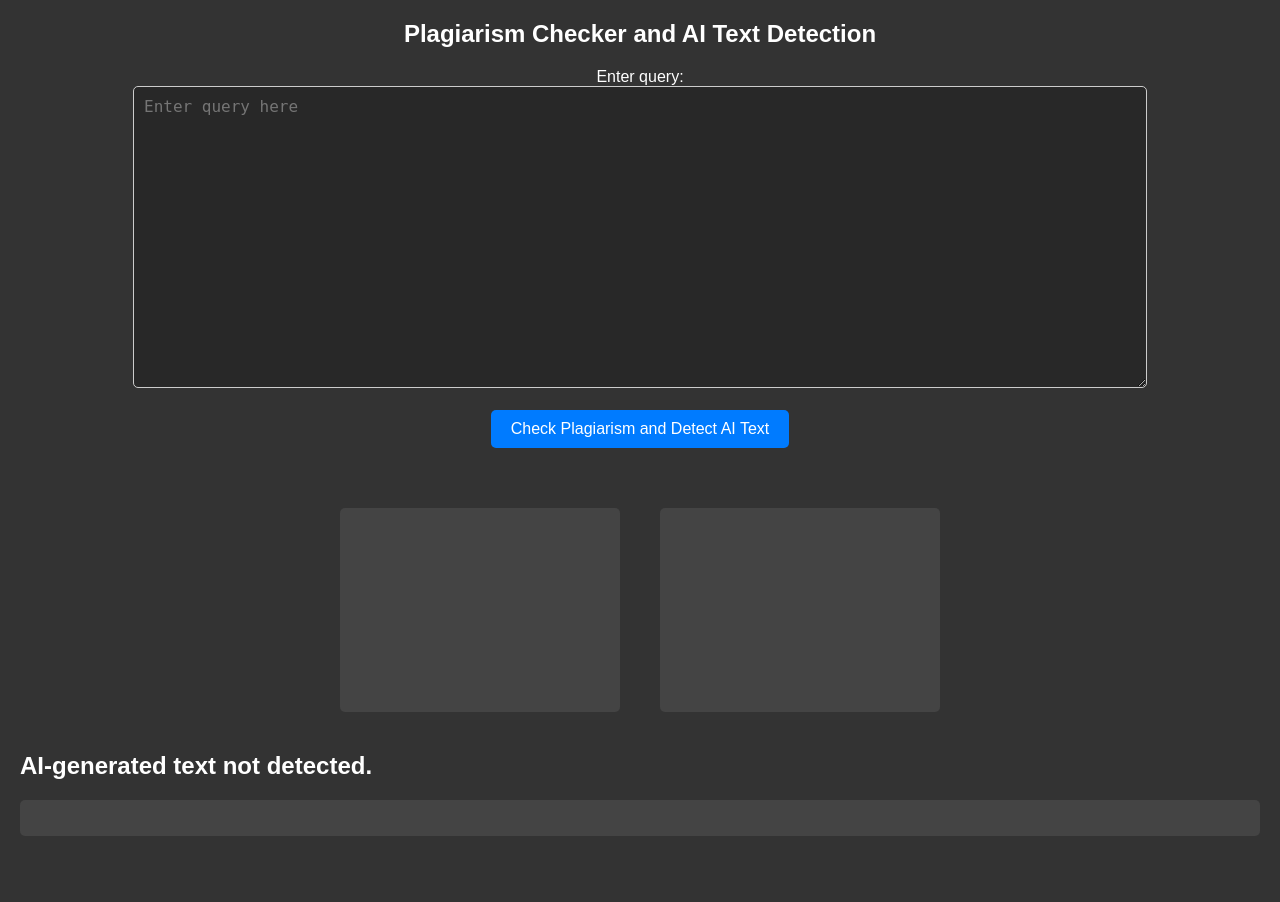
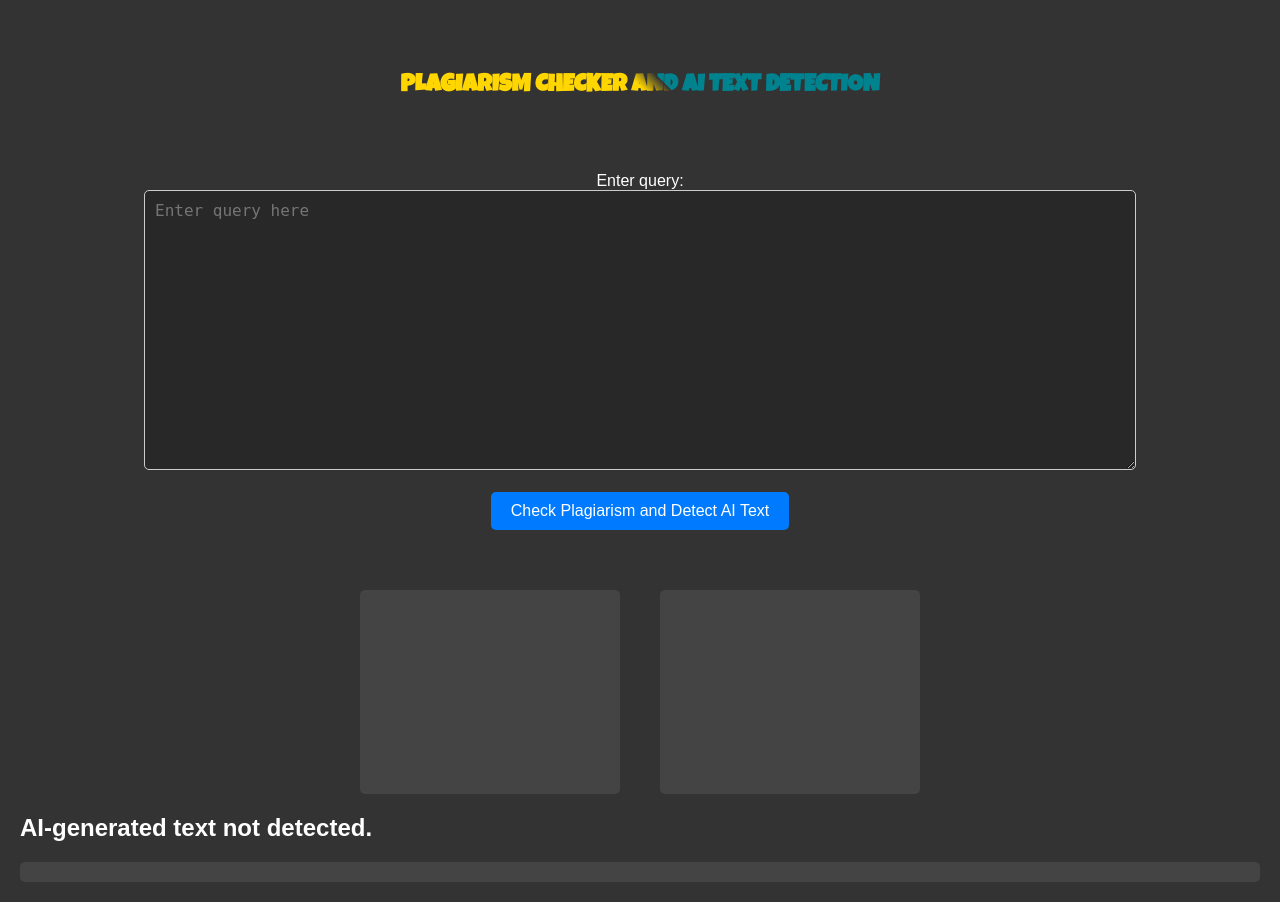
Before and after one commit to Churanta/Plagiarism-Checker-and-AI-Text-Detection, a Flask app: page / in a window 1280 px wide. Before the commit the page ends 836 px from the top, so only its background shows below. Run offline with Flask 3, Linux system fonts and the light colour scheme; a map, chart or similar area stays blank.

Commit message:
first commit

```diff
--- a/templates/index.html
+++ b/templates/index.html
@@ -3,6 +3,68 @@
   <head>
     <title>Plagiarism Checker and AI Text Detection</title>
     <style>
+      @import url("https://fonts.googleapis.com/css2?family=Luckiest+Guy&display=swap");
+
+      :root{
+        --color1: #01579B;
+        --color2: #00838F;
+        --color3: #FFD600;
+        --color4: #FF4081;
+        --color5: #F44336;
+      }
+
+      * {
+        margin: 0;
+        padding: 0;
+        box-sizing: border-box;
+      }
+
+      h1 {
+        color: #fff;
+        text-transform: uppercase;
+
+        text-align: center;
+        font-family: "Luckiest Guy", cursive;
+        font-size: 45vh;
+        line-height: 550%;
+        background:linear-gradient(225deg,
+          var(--color1) 0%, var(--color1) 9%,
+          transparent 9%,
+          var(--color2) 10%, var(--color2) 19%,
+          transparent 19%,
+          var(--color3) 20%, var(--color3) 29%,
+          transparent 29%,
+          var(--color4) 30%, var(--color4) 39%,
+          transparent 39%,
+          var(--color5) 40%, var(--color5) 49%,
+          transparent 49%,
+          var(--color1) 50%, var(--color1) 59%,
+          transparent 59%,
+          var(--color2) 60%, var(--color2) 69%,
+          transparent 69%,
+          var(--color3) 70%, var(--color3) 79%,
+          transparent 79%,
+          var(--color4) 80%, var(--color4) 89%,
+          transparent 89%,
+          var(--color5) 90%, var(--color5) 99%,
+          transparent 99%
+        );
+        background-clip: text;
+        -webkit-background-clip: text;
+        background-size: 200% 200%;
+        color: transparent;
+        animation: move 6s linear infinite;
+      }
+
+      @keyframes move {
+        0%{
+          background-position: 0px 100%;
+        }
+        100%{
+          background-position: 100% 0px;
+        }
+      }
+
       body {
         background-color: #333;
         color: #fff;
```
